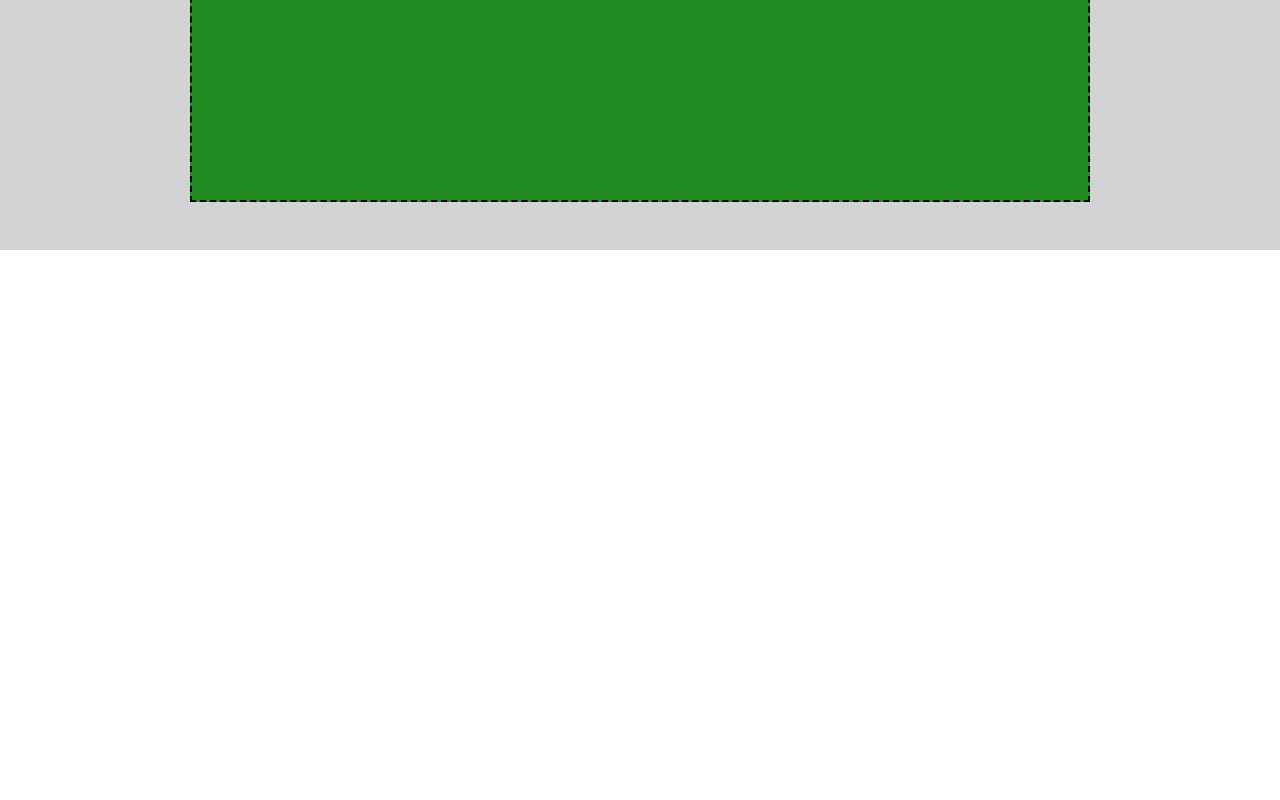
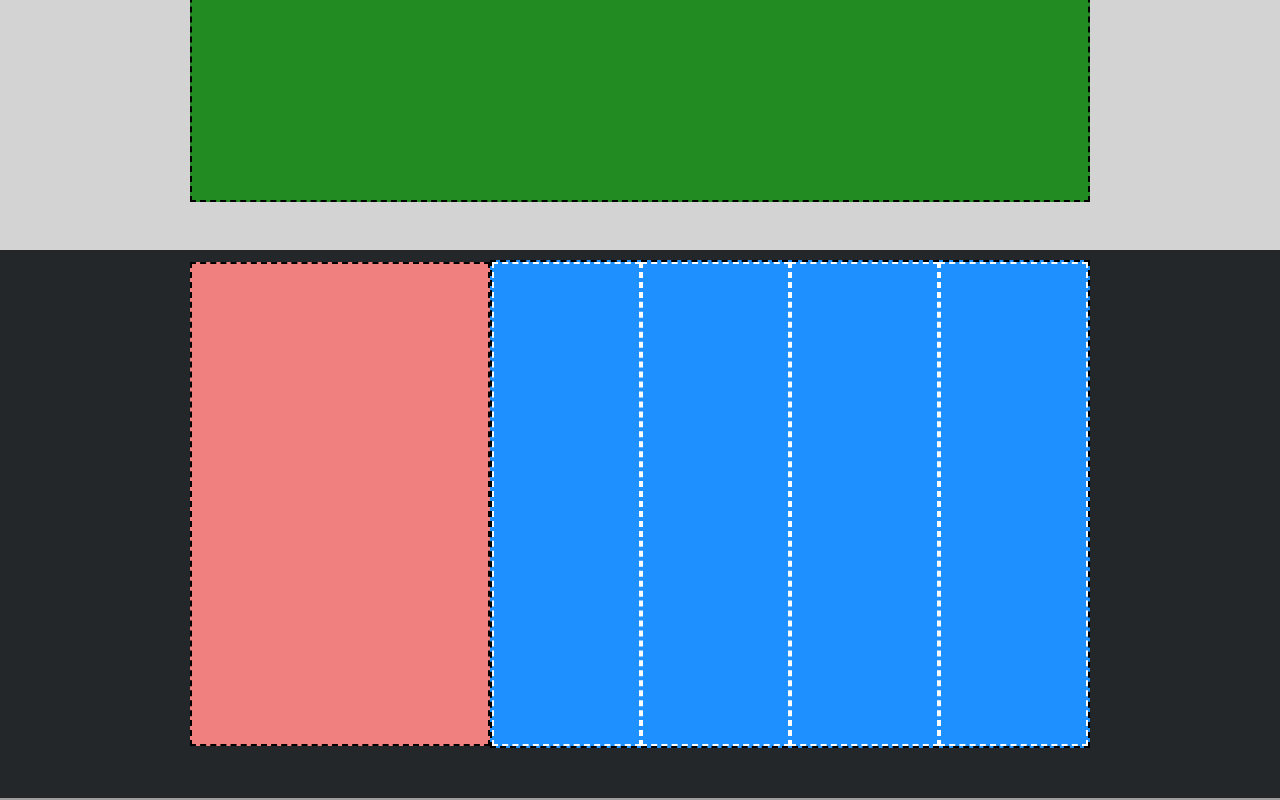
Before and after one commit to MiriamEvardi/htmlcss-struttura-discord, a plain HTML site: page index.html in a window 1280 px wide. Shown: the part 2434-3234 px from the top of the page. Before the commit the page ends 2684 px from the top, so only its background shows below. Drawn offline with Linux system fonts and the light colour scheme.

Commit message:
footer nav + fix css

```diff
--- a/css/style.css
+++ b/css/style.css
@@ -7,26 +7,30 @@
 /*container*/
 .container {
     display: flex;
+    flex-direction: column;
+
     margin-left: auto;
     margin-right: auto;
-    flex-direction: column;
 }
 
 /*nav*/
 nav {
     background-color: #add8e6;
+
     display: flex;
+
+    width: 100%;
     padding: 16px;
-    width: 100%;
-
 }
 
 nav>div {
     display: flex;
+
+    border: 2px black dashed;
     background-color: #daa520;
+
+    padding-bottom: 8px;
     padding-top: 8px;
-    padding-bottom: 8px;
-    border: 2px black dashed;
 }
 
 nav div.link {
@@ -67,9 +71,8 @@ header>div {
     background-color: #ee82ee;
     border: 2px black dashed;
 
+    width: 750px;
     padding-top: 320px;
-
-    width: 750px;
 }
 
 hr {
@@ -88,47 +91,105 @@ main {
 
 main>div {
     display: flex;
+    justify-content: center;
+    align-items: center;
+
     height: 470px;
     width: 100%;
-    justify-content: center;
-    align-items: center;
 
     background-color: #ffffff;
 }
 
 main div.image {
     display: inline-block;
+
     background-color: #1e90ff;
     border: 2px black dashed;
 
+    width: 550px;
     padding-top: 380px;
-
-    width: 550px;
 }
 
 main div.text {
     display: inline-block;
+
     border: 2px black dashed;
     background-color: #ffc0cb;
 
+    width: 350px;
     padding-top: 380px;
-
-    width: 350px;
 }
 
 main div.section2 {
     flex-direction: row-reverse;
+
     background-color: #d3d3d3;
 }
 
+/* section 4*/
 main div.section4 {
     background-color: #d3d3d3;
+
     height: 800px;
 }
 
 main div.box {
     width: 900px;
     padding-top: 700px;
+
     background-color: #228b22;
     border: 2px black dashed;
 }
+
+/*end main sections*/
+
+/*start footer navbar*/
+footer .footer-nav {
+    display: flex;
+    justify-content: center;
+
+    width: 100%;
+    height: 550px;
+
+    background-color: #23272a;
+    border-bottom: #9d9d9d solid 2px;
+}
+
+footer .footer-box {
+    display: flex;
+
+    align-self: center;
+    justify-items: center;
+
+    width: 300px;
+    padding-bottom: 480px;
+    margin-bottom: 40px;
+
+    background-color: #f08080;
+    border: black dashed 2px;
+}
+
+footer .column-container {
+    display: flex;
+    align-self: center;
+
+    width: 600px;
+    margin-bottom: 40px;
+
+    background-color: #1e90ff;
+    border: black dashed 2px;
+}
+
+.column {
+    width: calc(100% / 4);
+    padding-bottom: 480px;
+
+    border: white dashed 2px;
+}
+
+footer>hr {
+    display: block;
+    flex-direction: row;
+}
+
+/*end footer navbar*/
--- a/index.html
+++ b/index.html
@@ -61,8 +61,16 @@
         <footer>
 
             <!--1st footer section-->
-            <div>
+            <div class="footer-nav">
 
+                <div class="footer-box"></div>
+
+                <div class="column-container">
+                    <div class="column"></div>
+                    <div class="column"></div>
+                    <div class="column"></div>
+                    <div class="column"></div>
+                </div>
             </div>
 
             <!--2nd footer section-->
@@ -72,6 +80,7 @@
 
         </footer>
     </div>
+
 </body>
 
 </html>
```
